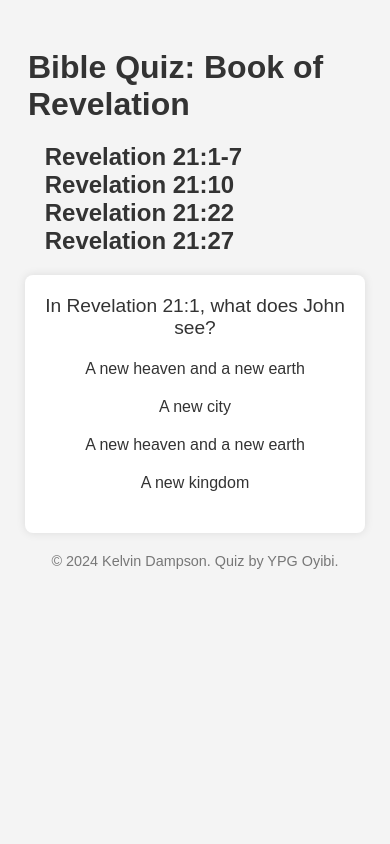
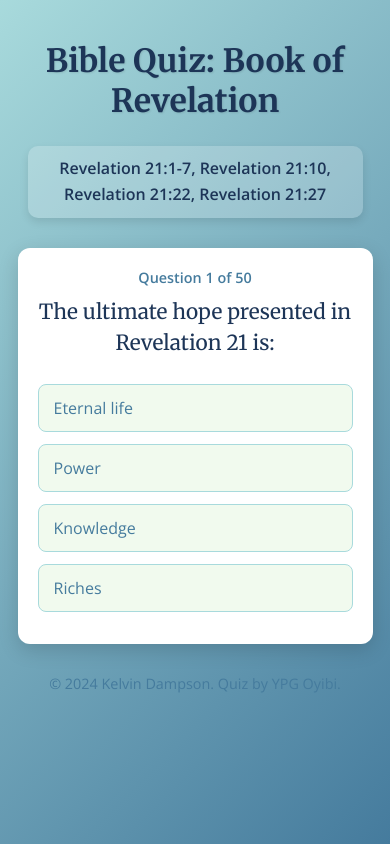
Before and after one commit to Dampson18/biblequiz.github.io, a plain HTML site: page index.html in a window 390 px wide. Both pictures are taken after a click on the button "Start Quiz". Drawn offline with nearby package versions, Linux system fonts and the light colour scheme.

Commit message:
Update index.html

```diff
--- a/index.html
+++ b/index.html
@@ -4,95 +4,212 @@
     <meta charset="UTF-8">
     <meta name="viewport" content="width=device-width, initial-scale=1.0">
     <title>Bible Quiz: Book of Revelation</title>
+    <link href="https://fonts.googleapis.com/css2?family=Merriweather:wght@400;700&family=Open+Sans:wght@400;600&display=swap" rel="stylesheet">
     <style>
+        /* General Body Styles */
         body {
-            font-family: Arial, sans-serif;
-            background-color: #f4f4f4;
-            color: #333;
+            font-family: 'Open Sans', sans-serif; /* A clean, modern sans-serif font */
+            background: linear-gradient(135deg, #a8dadc 0%, #457b9d 100%); /* Softer, calming gradient */
+            color: #2c3e50; /* Dark blue-gray for text */
             padding: 20px;
             display: flex;
             flex-direction: column;
             align-items: center;
+            min-height: 100vh; /* Ensure it takes full viewport height */
+            margin: 0;
+            box-sizing: border-box; /* Include padding in element's total width and height */
         }
+
+        /* Header */
         h1 {
-            margin-bottom: 20px;
+            font-family: 'Merriweather', serif; /* A classic serif for the title */
+            font-size: 2.5em;
+            color: #1d3557; /* Darker blue for emphasis */
+            margin-bottom: 25px;
+            text-align: center;
+            text-shadow: 1px 1px 2px rgba(0,0,0,0.1);
         }
+
+        /* Scripture Reference Section */
         .scripture {
-            font-size: 1.5em;
-            font-weight: bold;
-            margin-bottom: 20px;
-            text-align: left;
+            font-size: 1.2em; /* Slightly smaller for references */
+            font-weight: 600; /* Bolder than regular text */
+            margin-bottom: 30px;
+            text-align: center;
             width: 90%;
-            max-width: 600px;
+            max-width: 700px; /* Increased max-width for references */
+            background: rgba(255, 255, 255, 0.2); /* Semi-transparent background */
+            padding: 15px;
+            border-radius: 10px;
+            box-shadow: 0 4px 8px rgba(0, 0, 0, 0.1);
+            color: #1d3557;
+            line-height: 1.6;
         }
+
+        /* Main Quiz Container */
         .quiz-container {
-            background: #fff;
-            border-radius: 8px;
-            box-shadow: 0 0 10px rgba(0, 0, 0, 0.1);
-            padding: 20px;
+            background: #ffffff; /* Clean white background for the main card */
+            border-radius: 12px; /* More rounded corners */
+            box-shadow: 0 6px 20px rgba(0, 0, 0, 0.15); /* Stronger, softer shadow */
+            padding: 30px;
             width: 90%;
-            max-width: 600px;
+            max-width: 650px; /* Slightly wider quiz container */
             text-align: center;
+            transition: all 0.3s ease-in-out; /* Smooth transitions for potential future animations */
         }
+
+        /* Question Number Display */
+        #questionNumber {
+            font-size: 1em;
+            color: #457b9d;
+            margin-bottom: 10px;
+            font-weight: 600;
+        }
+
+        /* Question Text */
         .question {
-            font-size: 1.2em;
-            margin-bottom: 15px;
+            font-family: 'Merriweather', serif;
+            font-size: 1.6em; /* Larger question font */
+            margin-bottom: 25px;
+            color: #1d3557;
+            line-height: 1.5;
         }
+
+        /* Options List */
         .options {
             list-style-type: none;
             padding: 0;
+            margin: 0;
         }
+
+        /* Individual Option Item */
         .options li {
-            margin: 10px 0;
+            background: #f1faee; /* Light, calming background for options */
+            border: 1px solid #a8dadc; /* Subtle border matching background */
+            margin: 12px 0; /* More vertical spacing */
+            padding: 15px 20px; /* More padding for larger clickable area */
+            border-radius: 8px; /* Rounded corners for options */
             cursor: pointer;
-            padding: 5px;
-            border-radius: 5px;
-            transition: background 0.3s;
+            transition: background 0.3s ease, transform 0.2s ease; /* Smooth hover effects */
+            font-size: 1.1em;
+            color: #457b9d; /* Text color for options */
+            text-align: left; /* Align option text to the left */
         }
+
+        .options li:hover {
+            background: #e0f2f7; /* Lighter background on hover */
+            transform: translateY(-3px); /* Subtle lift effect */
+            box-shadow: 0 4px 10px rgba(0, 0, 0, 0.1);
+        }
+
+        /* Correct Option Styling */
         .options li.correct {
-            background: #28a745;
+            background: #28a745; /* Standard green for correct */
             color: white;
+            border-color: #218838;
+            font-weight: 600;
+            box-shadow: 0 2px 5px rgba(40, 167, 69, 0.5); /* Green shadow */
+            transform: none; /* No lift for selected correct */
+            pointer-events: none; /* Disable clicks after selection */
         }
+
+        /* Wrong Option Styling */
         .options li.wrong {
-            background: #dc3545;
+            background: #dc3545; /* Standard red for wrong */
             color: white;
+            border-color: #c82333;
+            font-weight: 600;
+            box-shadow: 0 2px 5px rgba(220, 53, 69, 0.5); /* Red shadow */
+            transform: none; /* No lift for selected wrong */
+            pointer-events: none; /* Disable clicks after selection */
         }
+
+        /* Button Styling */
         button {
-            padding: 10px 15px;
+            padding: 12px 25px; /* More padding for larger buttons */
             border: none;
-            background: #28a745;
+            background: #1d3557; /* Dark blue button */
             color: white;
-            border-radius: 5px;
+            border-radius: 8px; /* Rounded corners for buttons */
             cursor: pointer;
-            transition: background 0.3s;
+            transition: background 0.3s ease, transform 0.2s ease;
+            font-size: 1.1em;
+            font-weight: 600;
+            box-shadow: 0 4px 10px rgba(0, 0, 0, 0.2); /* Button shadow */
+            margin-top: 20px; /* Space above button */
         }
+
         button:hover {
-            background: #218838;
+            background: #457b9d; /* Lighter blue on hover */
+            transform: translateY(-2px); /* Slight lift */
+            box-shadow: 0 6px 15px rgba(0, 0, 0, 0.3);
         }
+
+        button:active {
+            transform: translateY(0); /* Press effect */
+            box-shadow: 0 2px 5px rgba(0, 0, 0, 0.2);
+        }
+
+        /* Score Display */
         .score {
-            margin: 20px 0;
-            font-size: 1.2em;
+            margin: 25px 0; /* More margin around score */
+            font-size: 1.5em; /* Larger score font */
+            font-weight: 700; /* Bold score */
+            color: #1d3557;
         }
+
+        /* Hidden Class */
         .hidden {
             display: none;
         }
+
+        /* Footer */
         footer {
-            margin-top: 20px;
+            margin-top: 30px; /* More space from quiz */
             font-size: 0.9em;
-            color: #777;
+            color: #457b9d; /* Muted color for footer text */
+            text-align: center;
+        }
+
+        /* Responsive Adjustments */
+        @media (max-width: 600px) {
+            h1 {
+                font-size: 2em;
+            }
+            .scripture {
+                font-size: 1em;
+                padding: 10px;
+            }
+            .quiz-container {
+                padding: 20px;
+            }
+            #questionNumber {
+                font-size: 0.9em;
+            }
+            .question {
+                font-size: 1.3em;
+            }
+            .options li {
+                font-size: 1em;
+                padding: 12px 15px;
+            }
+            button {
+                padding: 10px 20px;
+                font-size: 1em;
+            }
+            .score {
+                font-size: 1.3em;
+            }
         }
     </style>
 </head>
 <body>
     <h1>Bible Quiz: Book of Revelation</h1>
     <div class="scripture">
-        Revelation 21:1-7
-        Revelation 21:10
-        Revelation 21:22
-        Revelation 21:27
+        Revelation 21:1-7, Revelation 21:10, Revelation 21:22, Revelation 21:27
     </div>
     <div class="quiz-container">
-        <div class="question" id="question">Question will appear here</div>
+        <div id="questionNumber" class="hidden"></div> <div class="question" id="question">Click "Start Quiz" to begin!</div>
         <ul class="options" id="options"></ul>
         <button id="nextButton" class="hidden">Next Question</button>
         <div class="score hidden" id="scoreContainer">Your score: <span id="score">0</span></div>
@@ -103,7 +220,7 @@
     </footer>
 
     <script>
-        const questions = [
+        const originalQuestions = [ // Renamed to originalQuestions
             { question: "In Revelation 21:1, what does John see?", options: ["A new heaven and a new earth", "A new city", "A new heaven and a new earth", "A new kingdom"], answer: "A new heaven and a new earth" },
             { question: "The Holy City mentioned in Revelation 21:2 is called:", options: ["New Zion", "The New Jerusalem", "The City of God", "The Holy Mountain"], answer: "The New Jerusalem" },
             { question: "In Revelation 21:3, who is said to dwell among the people?", options: ["The angels", "God", "The prophets", "The saints"], answer: "God" },
@@ -156,9 +273,12 @@
             { question: "The vision of the New Jerusalem ultimately represents:", options: ["God’s ultimate plan for humanity", "A historical city", "A place of conflict", "A military stronghold"], answer: "God’s ultimate plan for humanity" },
         ];
 
+        let questions = []; // This will hold the shuffled questions for the current quiz
         let currentQuestionIndex = 0;
         let score = 0;
+        let answeredThisQuestion = false; // Flag to prevent multiple answers per question
 
+        const questionNumberElement = document.getElementById('questionNumber'); // Get new element
         const questionElement = document.getElementById('question');
         const optionsElement = document.getElementById('options');
         const scoreElement = document.getElementById('score');
@@ -169,106 +289,95 @@
         startButton.addEventListener('click', startQuiz);
         nextButton.addEventListener('click', nextQuestion);
 
+        // Function to shuffle an array (Fisher-Yates algorithm)
+        function shuffleArray(array) {
+            for (let i = array.length - 1; i > 0; i--) {
+                const j = Math.floor(Math.random() * (i + 1));
+                [array[i], array[j]] = [array[j], array[i]]; // Swap elements
+            }
+            return array;
+        }
+
         function startQuiz() {
+            questions = shuffleArray([...originalQuestions]); // Shuffle a copy of the original questions
             score = 0;
             currentQuestionIndex = 0;
+            answeredThisQuestion = false;
+
             scoreContainer.classList.add('hidden');
             nextButton.classList.add('hidden');
             startButton.classList.add('hidden');
+            questionNumberElement.classList.remove('hidden'); // Show question number
             loadQuestion();
         }
 
         function loadQuestion() {
+            if (currentQuestionIndex < questions.length) {
                 const currentQuestion = questions[currentQuestionIndex];
+                questionNumberElement.textContent = `Question ${currentQuestionIndex + 1} of ${questions.length}`; // Update question number
                 questionElement.textContent = currentQuestion.question;
                 optionsElement.innerHTML = '';
-            currentQuestion.options.forEach(option => {
+
+                // Shuffle options for the current question
+                const shuffledOptions = shuffleArray([...currentQuestion.options]);
+
+                shuffledOptions.forEach(option => {
                     const li = document.createElement('li');
                     li.textContent = option;
                     li.addEventListener('click', () => selectOption(li, option));
                     optionsElement.appendChild(li);
                 });
+                answeredThisQuestion = false; // Reset for new question
+            } else {
+                // Quiz finished
+                showFinalScore();
+            }
         }
 
         function selectOption(selectedLi, selectedOption) {
+            if (answeredThisQuestion) {
+                return; // Prevent multiple clicks on options for the same question
+            }
+            answeredThisQuestion = true; // Mark question as answered
+
             const currentQuestion = questions[currentQuestionIndex];
+            const allOptions = optionsElement.querySelectorAll('li');
+
+            // Disable all options after selection
+            allOptions.forEach(li => li.style.pointerEvents = 'none');
+
             if (selectedOption === currentQuestion.answer) {
                 selectedLi.classList.add('correct');
-                score++;
+                score++; // Increment score only for correct answers
             } else {
                 selectedLi.classList.add('wrong');
-                const correctOption = [...optionsElement.children].find(li => li.textContent === currentQuestion.answer);
+                // Find and highlight the correct option
+                const correctOption = [...allOptions].find(li => li.textContent === currentQuestion.answer);
                 if (correctOption) {
                     correctOption.classList.add('correct');
                 }
             }
+
             nextButton.classList.remove('hidden');
-            optionsElement.querySelectorAll('li').forEach(li => li.style.pointerEvents = 'none');
-            showScore();
-        }
-
-        function showScore() {
-            if (currentQuestionIndex === questions.length - 1) {
-                scoreContainer.classList.remove('hidden');
-                questionElement.textContent = "Quiz Finished! Your final score is: " + score;
-                optionsElement.innerHTML = '';
-                nextButton.classList.add('hidden');
-                startButton.classList.remove('hidden');
-                return;
-            }
+            // No need to call showScore here, it's only for the final display
         }
 
         function nextQuestion() {
             currentQuestionIndex++;
-            if (currentQuestionIndex < questions.length) {
+            nextButton.classList.add('hidden'); // Hide next button until next answer
             loadQuestion();
         }
+
+        function showFinalScore() {
+            questionNumberElement.classList.add('hidden'); // Hide question number
+            scoreContainer.classList.remove('hidden');
+            questionElement.textContent = `Quiz Finished! Your final score is: ${score} out of ${questions.length}`;
+            scoreElement.textContent = score; // Ensure the score span updates
+            optionsElement.innerHTML = '';
+            nextButton.classList.add('hidden');
+            startButton.textContent = "Restart Quiz";
+            startButton.classList.remove('hidden');
         }
     </script>
-
-<!--
-Theme: Hope and Renewal: The Promise of a New Creation
-Key Scriptures:
-Revelation 21:1
-“Then I saw a new heaven and a new earth, for the first heaven and the first earth had passed away.”
-
-Discuss the significance of a fresh start and new beginnings.
-Revelation 21:2
-“I saw the Holy City, the new Jerusalem, coming down out of heaven from God, prepared as a bride beautifully dressed for her husband.”
-
-Explore the imagery of the New Jerusalem and its implications for community and belonging.
-Revelation 21:3
-“And I heard a loud voice from the throne saying, ‘Look! God’s dwelling place is now among the people, and he will dwell with them.’”
-
-Reflect on the importance of God’s presence in our lives today.
-Revelation 21:4
-“He will wipe every tear from their eyes. There will be no more death or mourning or crying or pain.”
-
-Emphasize the promise of healing and restoration in God’s future.
-Revelation 21:5
-“He who was seated on the throne said, ‘I am making everything new!’”
-
-Discuss the hope that comes from God’s active role in renewal.
-Revelation 21:6
-“To the thirsty I will give water without cost from the spring of the water of life.”
-
-Highlight spiritual fulfillment and God’s provision for our needs.
-Revelation 21:7
-“Those who are victorious will inherit all this, and I will be their God and they will be my children.”
-
-Consider what it means to live victoriously in faith.
-Revelation 21:10
-“And he carried me away in the Spirit to a mountain great and high and showed me the Holy City, Jerusalem, coming down out of heaven.”
-
-Explore the significance of the vision of the Holy City.
-Revelation 21:22
-“I did not see a temple in the city, because the Lord God Almighty and the Lamb are its temple.”
-
-Discuss the meaning of God’s direct presence without a temple.
-Revelation 21:27
-“Nothing impure will ever enter it, nor will anyone who does what is shameful or deceitful, but only those whose names are written in the Lamb’s book of life.”
-
-Reflect on the call to holiness and what it means for our lives.
--->
 </body>
 </html>
```
Lines whose indentation alone changed are shown as unchanged.
